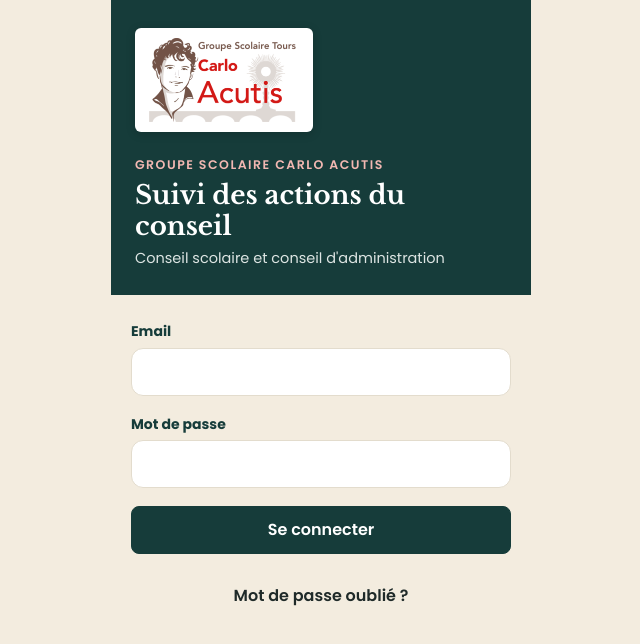
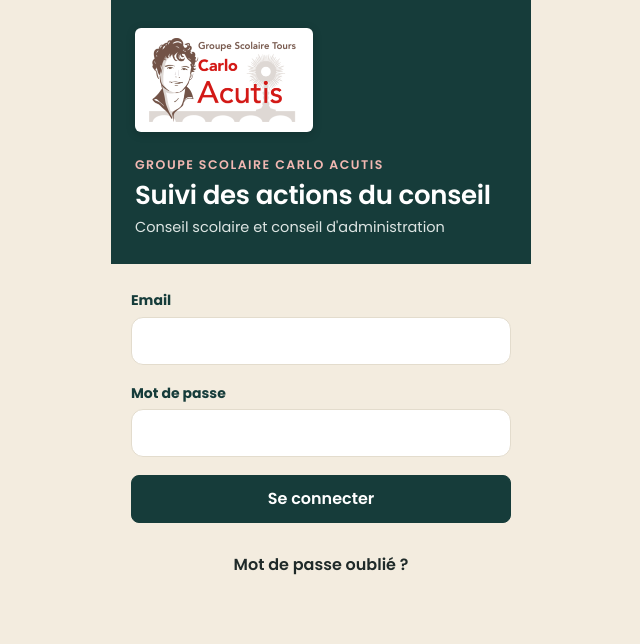
Before and after one commit to paj-conseil/suivi-actions-ca, a React (Vite) app: page / in a window 1280 px wide. Shown: the top 644 px of the page, without its empty margins (319-959 px from the left). Built offline with nearby package versions, Linux system fonts and the light colour scheme.

Commit message:
Titres en Poppins à la place de Libre Baskerville
Co-Authored-By: Claude Opus 5.5 <noreply@anthropic.com>
Claude-Session: https://claude.ai/code/session_01NkXsGkjYz7NqMxBhUnJrZJ

```diff
--- a/index.html
+++ b/index.html
@@ -16,7 +16,7 @@
     <link rel="apple-touch-icon" href="./icon-180.png" />
     <link rel="preconnect" href="https://fonts.googleapis.com" />
     <link rel="preconnect" href="https://fonts.gstatic.com" crossorigin />
-    <link href="https://fonts.googleapis.com/css2?family=Libre+Baskerville:ital,wght@0,400;0,700;1,400&family=Poppins:wght@400;500;600;700&display=swap" rel="stylesheet" />
+    <link href="https://fonts.googleapis.com/css2?family=Poppins:wght@400;500;600;700&display=swap" rel="stylesheet" />
     <title>CA GSCA</title>
   </head>
   <body>
--- a/src/styles.css
+++ b/src/styles.css
@@ -19,7 +19,7 @@
   --accent: var(--red);
   --focus: var(--red);
 
-  --f-title: "Libre Baskerville", Georgia, "Times New Roman", serif;
+  --f-title: "Poppins", -apple-system, BlinkMacSystemFont, "Segoe UI", Roboto, Arial, sans-serif;
   --f-text: "Poppins", -apple-system, BlinkMacSystemFont, "Segoe UI", Roboto, Arial, sans-serif;
 
   /* Codes couleur des actions, accordés à la charte */
@@ -415,3 +415,7 @@ body { background: var(--bg); }
 .section-title, .card strong, .list-item [style*="font-weight: 600"], .list-item [style*="font-weight: 650"],
 .action-card .title, .doc .name, .field > span, .check .t, .cg-title, .brand h1 { color: var(--green); }
 .action-card.closed .title { color: var(--muted); }
+
+/* Titres en Poppins, comme le reste de l'interface */
+h1, h2, h3, .hello, .brand h1, .detail-head h2, .group-head .name, .reunion-section-head h3, .form-section legend { font-weight: 600; letter-spacing: -0.01em; }
+.kpi .n { font-weight: 600; }
```
